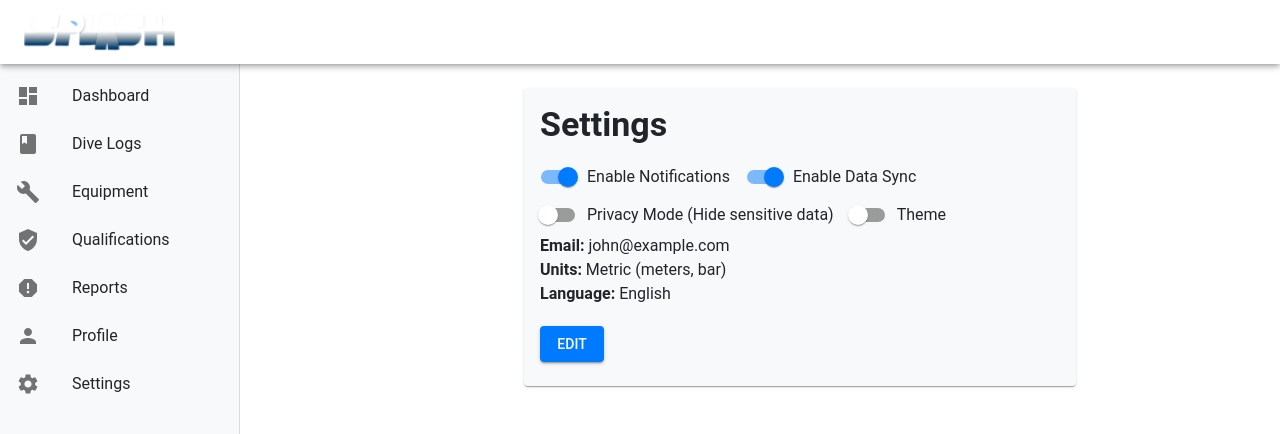
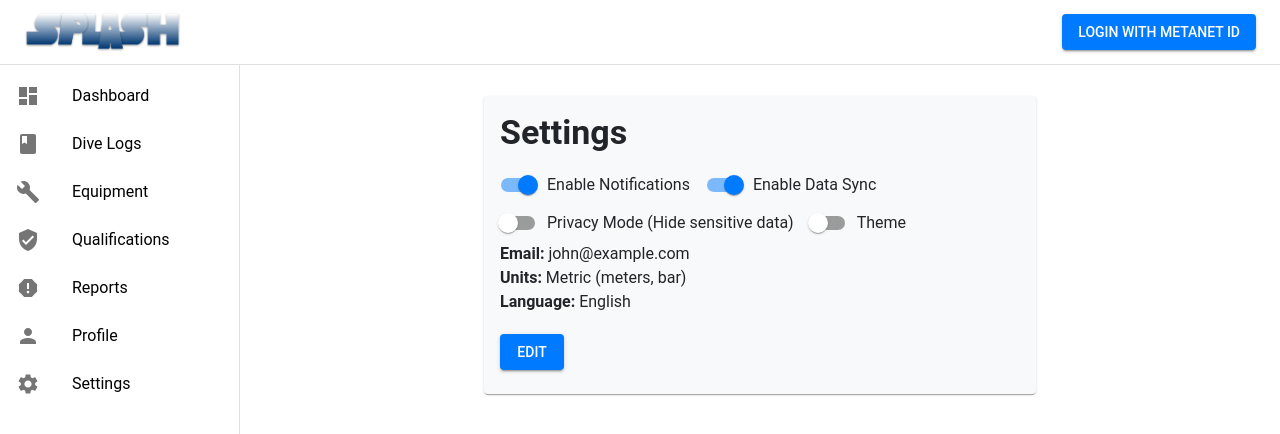
Before and after one commit to p2ppsr/Splash-main, a React (Create React App) app: page /settings in a window 1280 px wide. Shown: the top 434 px of the page. Built offline with nearby package versions, Linux system fonts and the light colour scheme.

Commit message:
Updated lite/dark logos, fixed some responsivity issues

```diff
--- a/src/App.js
+++ b/src/App.js
@@ -1,6 +1,6 @@
 import React from 'react';
 import { BrowserRouter as Router, Routes, Route } from 'react-router-dom';
-import { Box, useMediaQuery, useTheme, Grid } from '@mui/material';
+import { Box, useMediaQuery, useTheme } from '@mui/material';
 import NavMenu from './components/NavMenu';
 import Dashboard from './components/Dashboard';
 import DiveLogList from './components/divelogs/DiveLogList';
@@ -17,16 +17,52 @@ import Register from './components/auth/Register';
 
 const App = () => {
   const theme = useTheme();
-  const isMediumScreen = useMediaQuery(theme.breakpoints.down('md'));
+  const isMobile = useMediaQuery(theme.breakpoints.down('sm'));
 
   return (
     <Router>
-      <Grid container>
-        <Grid item xs={12} md={3}>
+      <Box
+        sx={{
+          display: 'flex',
+          minHeight: '100vh',
+          maxWidth: '100vw',
+          overflow: 'hidden'
+        }}
+      >
         <NavMenu />
-        </Grid>
-        <Grid item xs={12} md={9}>
-          <Box component="main" sx={{ mt: isMediumScreen ? 7 : 8, p: 3 }}>
+        <Box
+          component="main"
+          sx={{
+            flexGrow: 1,
+            display: 'flex',
+            flexDirection: 'column',
+            minHeight: '100vh',
+            width: '100%',
+            position: 'relative',
+            overflow: 'hidden',
+          }}
+        >
+          <Box sx={{ height: { xs: '64px', sm: '64px', md: '72px' } }} />
+          <Box
+            sx={{
+              flexGrow: 1,
+              overflow: 'auto',
+              position: 'relative',
+              display: 'flex',
+              flexDirection: 'column',
+              p: { xs: 2, sm: 3 },
+            }}
+          >
+            <Box
+              sx={{
+                width: '100%',
+                maxWidth: '1200px',
+                margin: '0 auto',
+                flex: 1,
+                display: 'flex',
+                flexDirection: 'column',
+              }}
+            >
               <Routes>
                 <Route path="/dashboard" element={<Dashboard />} />
                 <Route path="/divelogs" element={<DiveLogList />} />
@@ -42,8 +78,9 @@ const App = () => {
                 <Route path="/register" element={<Register />} />
               </Routes>
             </Box>
-        </Grid>
-      </Grid>
+          </Box>
+        </Box>
+      </Box>
     </Router>
   );
 };
--- a/src/components/NavMenu.js
+++ b/src/components/NavMenu.js
@@ -12,14 +12,14 @@ import ReportIcon from '@mui/icons-material/Report';
 import PersonIcon from '@mui/icons-material/Person';
 import SettingsIcon from '@mui/icons-material/Settings';
 import { ThemeContext } from '../ThemeContext';
-import logo from '../assets/splashlogo-dark.png';
+import logoLight from '../assets/splashlogo-lite.png';
+import logoDark from '../assets/splashlogo-dark.png';
 
 const NavMenu = () => {
   const [mobileOpen, setMobileOpen] = useState(false);
   const [modalOpen, setModalOpen] = useState(false);
   const theme = useTheme();
-  const isMobile = useMediaQuery(theme.breakpoints.down('md'));
-  const isMediumScreen = useMediaQuery(theme.breakpoints.down('md'));
+  const isMobile = useMediaQuery(theme.breakpoints.down('sm'));
   const navigate = useNavigate();
   const { mode } = useContext(ThemeContext);
 
@@ -37,10 +37,10 @@ const NavMenu = () => {
   };
 
   useEffect(() => {
-    if (isMediumScreen) {
+    if (!isMobile) {
       setMobileOpen(false);
     }
-  }, [isMediumScreen]);
+  }, [isMobile]);
 
   const menuItems = [
     { text: 'Dashboard', path: '/dashboard', icon: <DashboardIcon /> },
@@ -56,7 +56,7 @@ const NavMenu = () => {
     <div>
       <Toolbar>
         <Box display="flex" alignItems="center" justifyContent="center" width="100%">
-          <img src={logo} alt="Logo" style={{ height: 40, marginRight: 10 }} />
+          <img src={logoLight} alt="Logo" style={{ height: 40 }} />
         </Box>
       </Toolbar>
       <List>
@@ -82,30 +82,65 @@ const NavMenu = () => {
         position="fixed"
         sx={{
           zIndex: (theme) => theme.zIndex.drawer + 1,
-          backgroundColor: mode === 'dark' ? '#333' : '#fff'
+          backgroundColor: mode === 'dark' ? '#121212' : '#ffffff',
+          boxShadow: 'none',
+          borderBottom: `1px solid ${mode === 'dark' ? '#333333' : '#e0e0e0'}`
         }}
       >
-        <Toolbar>
-          {isMobile && (
+        <Toolbar
+          sx={{
+            justifyContent: 'space-between',
+            backgroundColor: mode === 'dark' ? '#121212' : '#ffffff',
+          }}
+        >
+          {isMobile ? (
+            <>
               <IconButton
-              color="inherit"
                 aria-label="open drawer"
                 edge="start"
                 onClick={handleDrawerToggle}
-              sx={{ mr: 2 }}
+                sx={{
+                  color: mode === 'dark' ? '#ffffff' : '#000000',
+                }}
               >
                 {mobileOpen ? <CloseIcon /> : <MenuIcon />}
               </IconButton>
-          )}
-          <Box display="flex" alignItems="center" justifyContent="flex-start" sx={{ flexGrow: 1 }}>
-            <img src={logo} alt="Logo" style={{ height: 40, marginRight: 10 }} />
+              <Box
+                display="flex"
+                alignItems="center"
+                justifyContent="center"
+                sx={{
+                  position: 'absolute',
+                  left: '50%',
+                  transform: 'translateX(-50%)',
+                }}
+              >
+                <img
+                  src={mode === 'dark' ? logoDark : logoLight}
+                  alt="Logo"
+                  style={{ height: 40 }}
+                />
               </Box>
-          {!isMobile && (
+            </>
+          ) : (
+            <>
+              <Box display="flex" alignItems="center">
+                <img
+                  src={mode === 'dark' ? logoDark : logoLight}
+                  alt="Logo"
+                  style={{ height: 40, marginRight: 16 }}
+                />
+              </Box>
               <Tooltip title="Login with MetaNet ID">
-              <Button color="inherit" onClick={handleLoginClick}>
+                <Button
+                  variant="contained"
+                  color="primary"
+                  onClick={handleLoginClick}
+                >
                   Login with MetaNet ID
                 </Button>
               </Tooltip>
+            </>
           )}
         </Toolbar>
       </AppBar>
@@ -113,39 +148,50 @@ const NavMenu = () => {
         component="nav"
         sx={{ width: { sm: 240 }, flexShrink: { sm: 0 } }}
       >
-        {isMobile ? (
         <Drawer
-            variant="temporary"
-            open={mobileOpen}
-            onClose={handleDrawerToggle}
+          variant={isMobile ? "temporary" : "permanent"}
+          open={isMobile ? mobileOpen : true}
+          onClose={isMobile ? handleDrawerToggle : undefined}
           ModalProps={{
             keepMounted: true,
           }}
           sx={{
-              '& .MuiDrawer-paper': { boxSizing: 'border-box', width: 240 },
+            '& .MuiDrawer-paper': {
+              boxSizing: 'border-box',
+              width: 240,
+              backgroundColor: mode === 'dark' ? '#121212' : '#ffffff',
+              color: mode === 'dark' ? '#ffffff' : '#000000',
+            },
           }}
         >
           {drawer}
         </Drawer>
-        ) : (
-          <Drawer
-            variant="permanent"
-            sx={{
-              '& .MuiDrawer-paper': { boxSizing: 'border-box', width: 240 },
+      </Box>
+      <Dialog
+        open={modalOpen}
+        onClose={handleCloseModal}
+        PaperProps={{
+          style: {
+            backgroundColor: theme.palette.background.paper,
+            color: theme.palette.text.primary,
+          },
         }}
-            open
       >
-            {drawer}
-          </Drawer>
-        )}
-      </Box>
-      <Dialog open={modalOpen} onClose={handleCloseModal}>
         <DialogTitle>MetaNet ID verified</DialogTitle>
         <DialogContent>
           <Typography>Your MetaNet ID has been successfully verified.</Typography>
         </DialogContent>
         <DialogActions>
-          <Button onClick={handleCloseModal} color="primary" variant="contained">
+          <Button
+            onClick={handleCloseModal}
+            sx={{
+              backgroundColor: theme.palette.primary.main,
+              color: '#ffffff',
+              '&:hover': {
+                backgroundColor: theme.palette.primary.dark,
+              },
+            }}
+          >
             Continue
           </Button>
         </DialogActions>
```
Also changed, not shown: src/assets/splashlogo-dark.png, src/assets/splashlogo-lite.png (added). Lines whose indentation alone changed are shown as unchanged.
